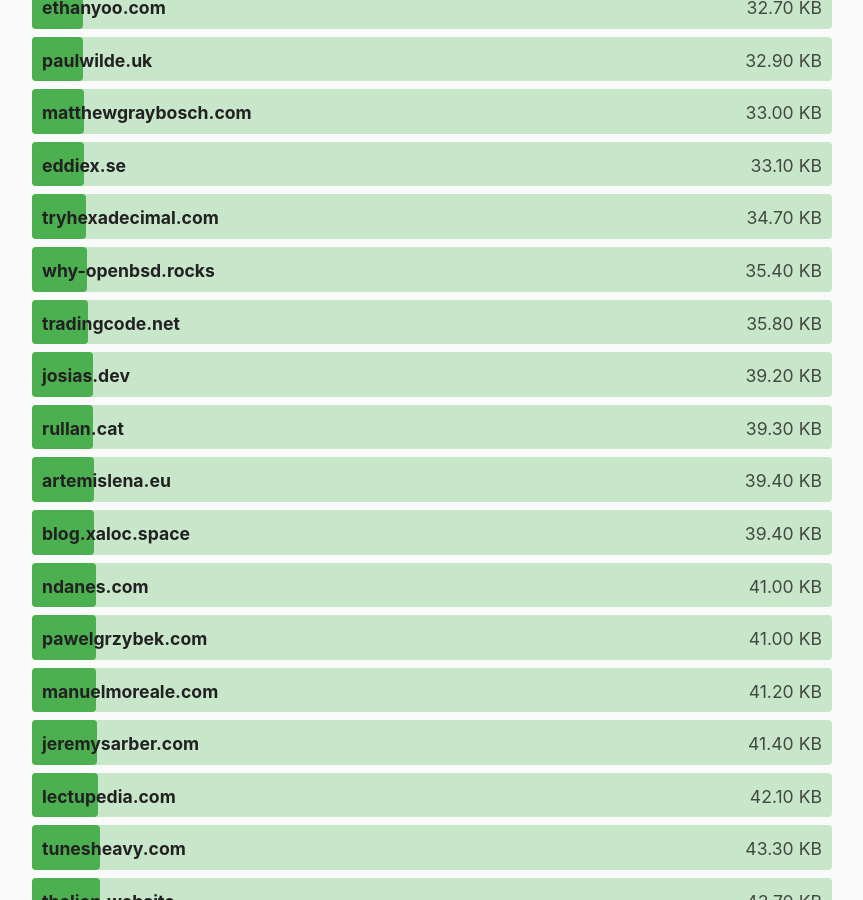
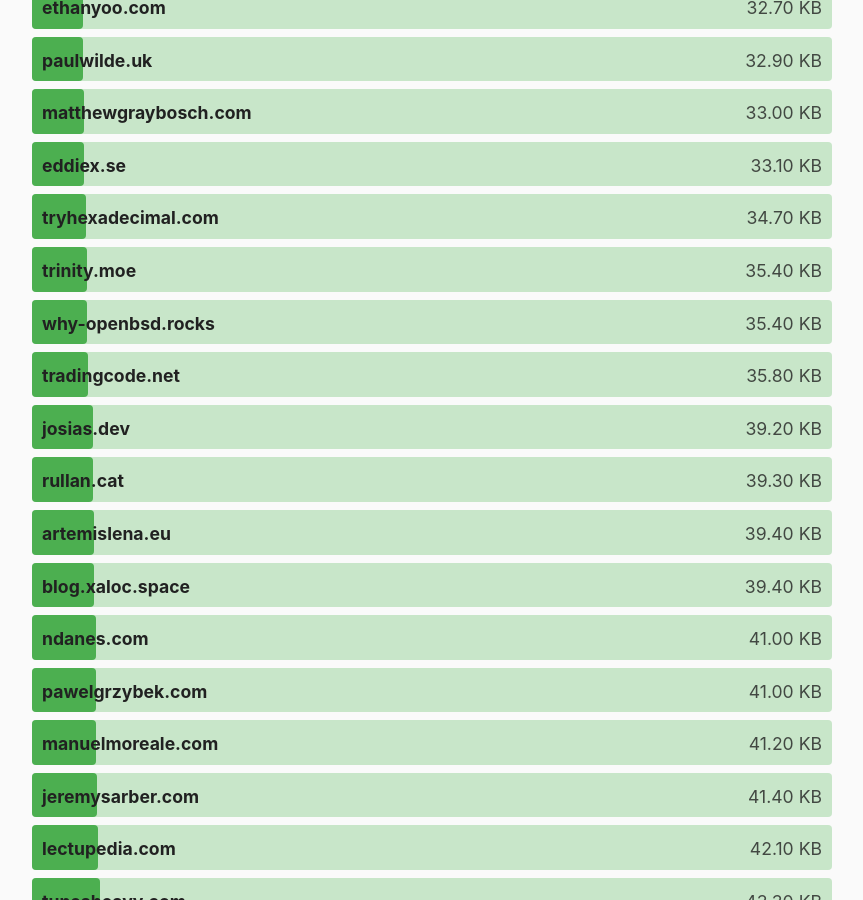
Before and after one commit to kevquirk/512kb.club, a Jekyll site: the page built from index.md, in a window 1280 px wide and 900 px high, scrolled down 6530 px. Shown: the whole window, without its empty margins (208-1071 px from the left). Built offline with Jekyll 4.4.1, drawn with Linux system fonts in a browser that asks for light colours.

Commit message:
Add trinity.moe

```diff
--- a/_data/sites.yml
+++ b/_data/sites.yml
@@ -1308,6 +1308,11 @@
   size: 35.8
   last_checked: 2021-08-21
 
+- domain: trinity.moe
+  url: http://www.trinity.moe
+  size: 35.4
+  last_checked: 2021-09-19
+
 - domain: tryhexadecimal.com
   url: https://tryhexadecimal.com/
   size: 34.7
```
